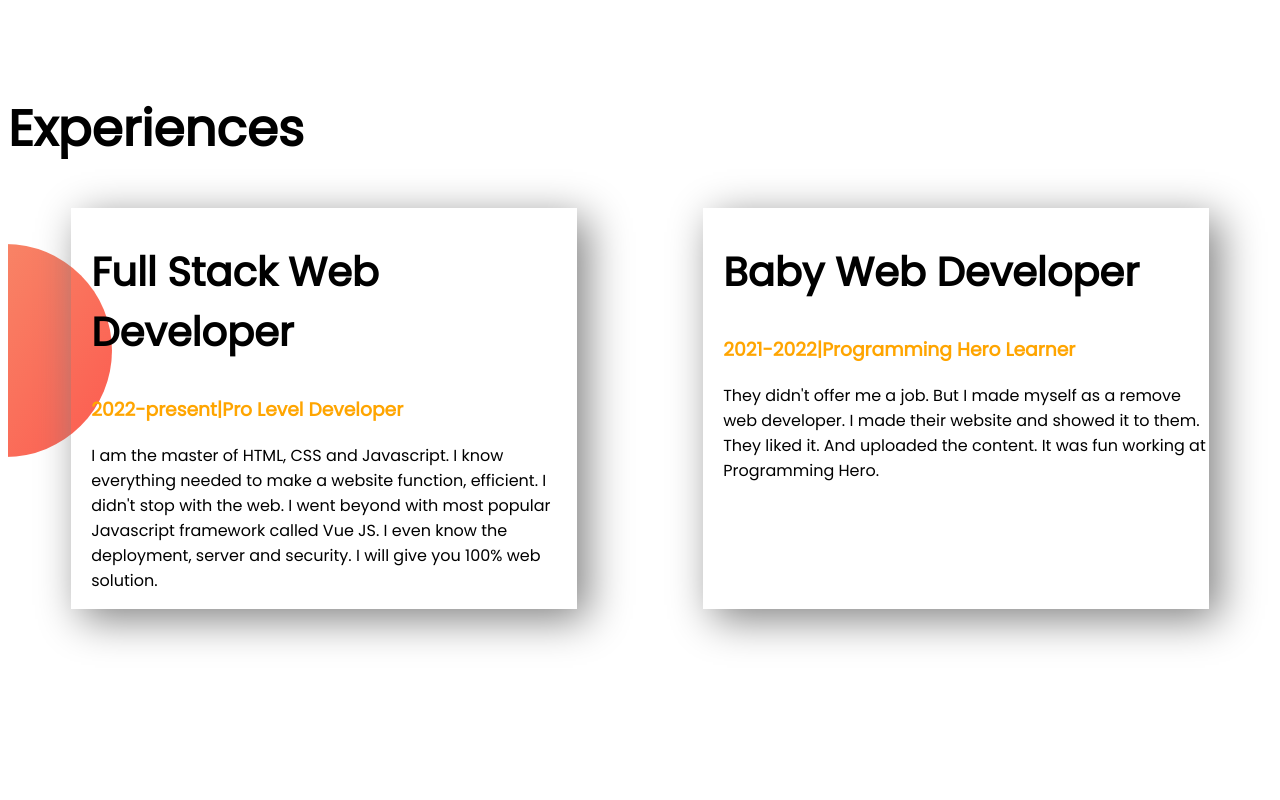
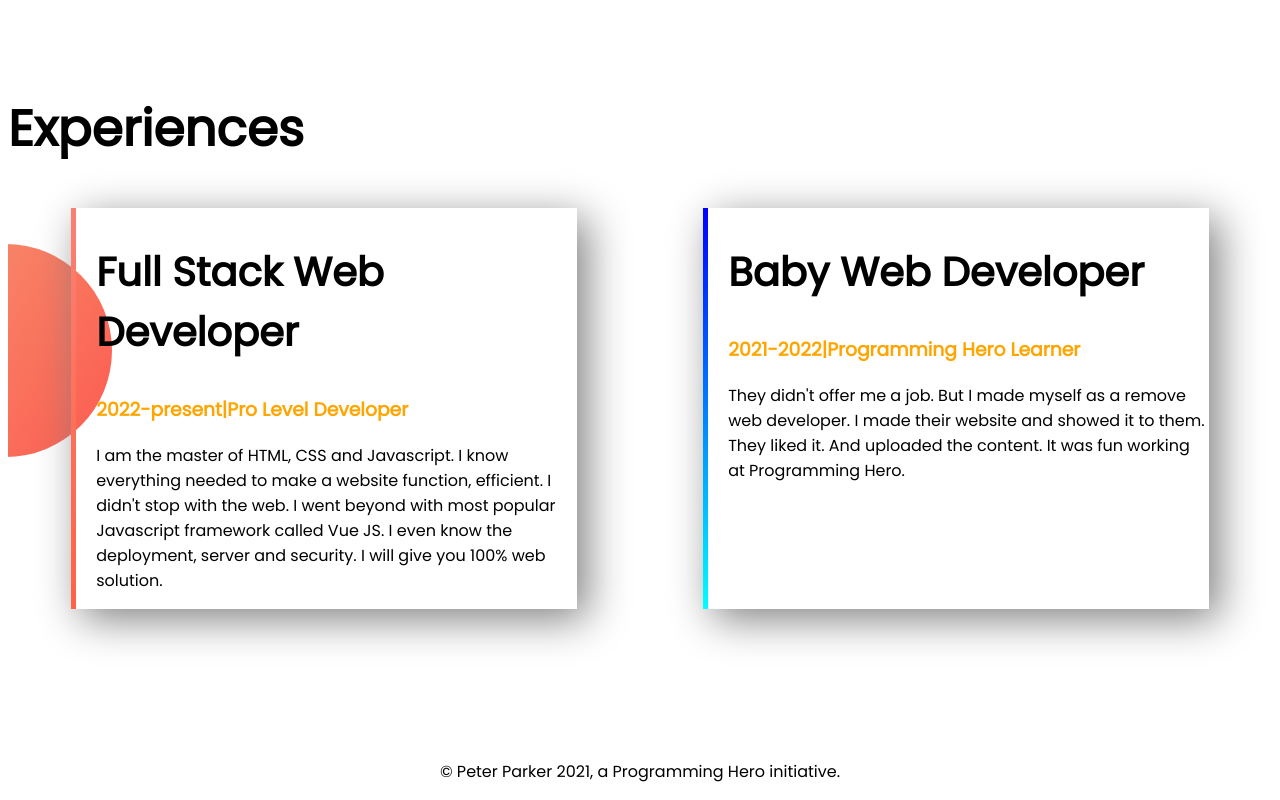
Before and after one commit to Hafsa-Begum/developer-portfolio, a plain HTML site: page index.html in a window 1280 px wide. Shown: the part 1119-1919 px from the top of the page. Before the commit the page ends 1878 px from the top, so only its background shows below. Drawn offline with Linux system fonts and the light colour scheme.

Commit message:
footer-added

```diff
--- a/index.html
+++ b/index.html
@@ -42,7 +42,7 @@
     <section class="experience-area">
         <h1>Experiences</h1>
         <div class="flexible-container">
-            <div class="experience-item">
+            <div id="full-stack-experience" class="experience-item">
                 <h2>Full Stack Web Developer</h2>
                 <h3 class="orange-color">2022-present|Pro Level Developer</h3>
                 <p>I am the master of HTML, CSS and Javascript. I know everything needed to make a website function,
@@ -50,7 +50,7 @@
                     Vue
                     JS. I even know the deployment, server and security. I will give you 100% web solution.</p>
             </div>
-            <div class="experience-item">
+            <div id="web-dev-experience" class="experience-item">
                 <h2>Baby Web Developer</h2>
                 <h3 class="orange-color">2021-2022|Programming Hero Learner</h3>
                 <p>They didn't offer me a job. But I made myself as a remove web developer. I made their website and
@@ -60,6 +60,9 @@
         </div>
 
     </section>
+    <footer>
+        <p>© Peter Parker 2021, a Programming Hero initiative.</p>
+    </footer>
 </body>
 
 </html>
--- a/style.css
+++ b/style.css
@@ -50,3 +50,16 @@ h2{
     padding-left: 20px;
     box-shadow: 10px 10px 40px gray ;
 }
+#full-stack-experience{
+border-left: 5px solid;
+border-image: linear-gradient(salmon, tomato);
+border-image-slice: 1;
+}
+#web-dev-experience{
+    border-left: 5px solid;
+    border-image: linear-gradient(blue, cyan);
+    border-image-slice: 1;
+}
+footer p{
+    text-align:center;
+}
```
Also changed, not shown: safu.png (deleted).
